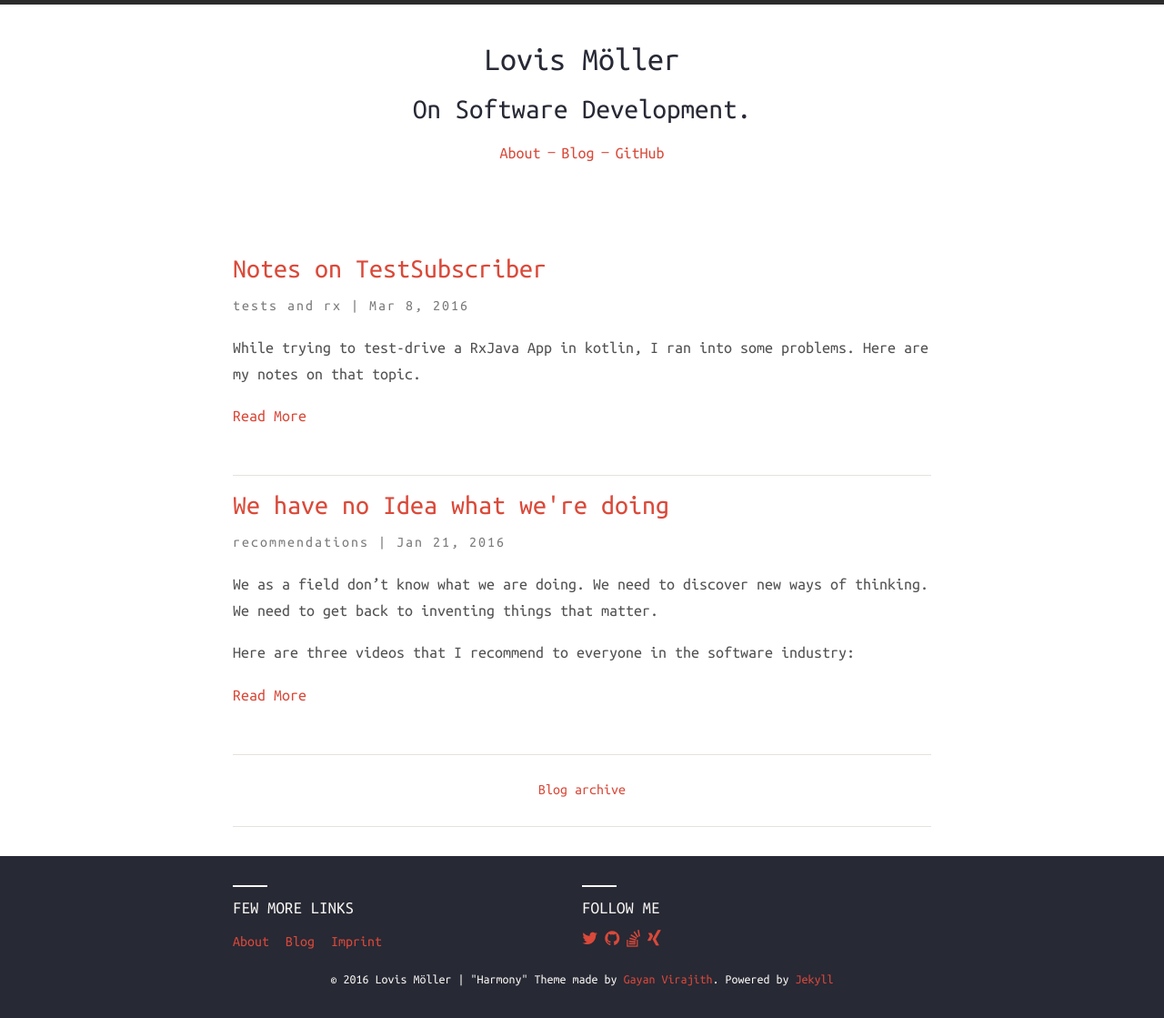
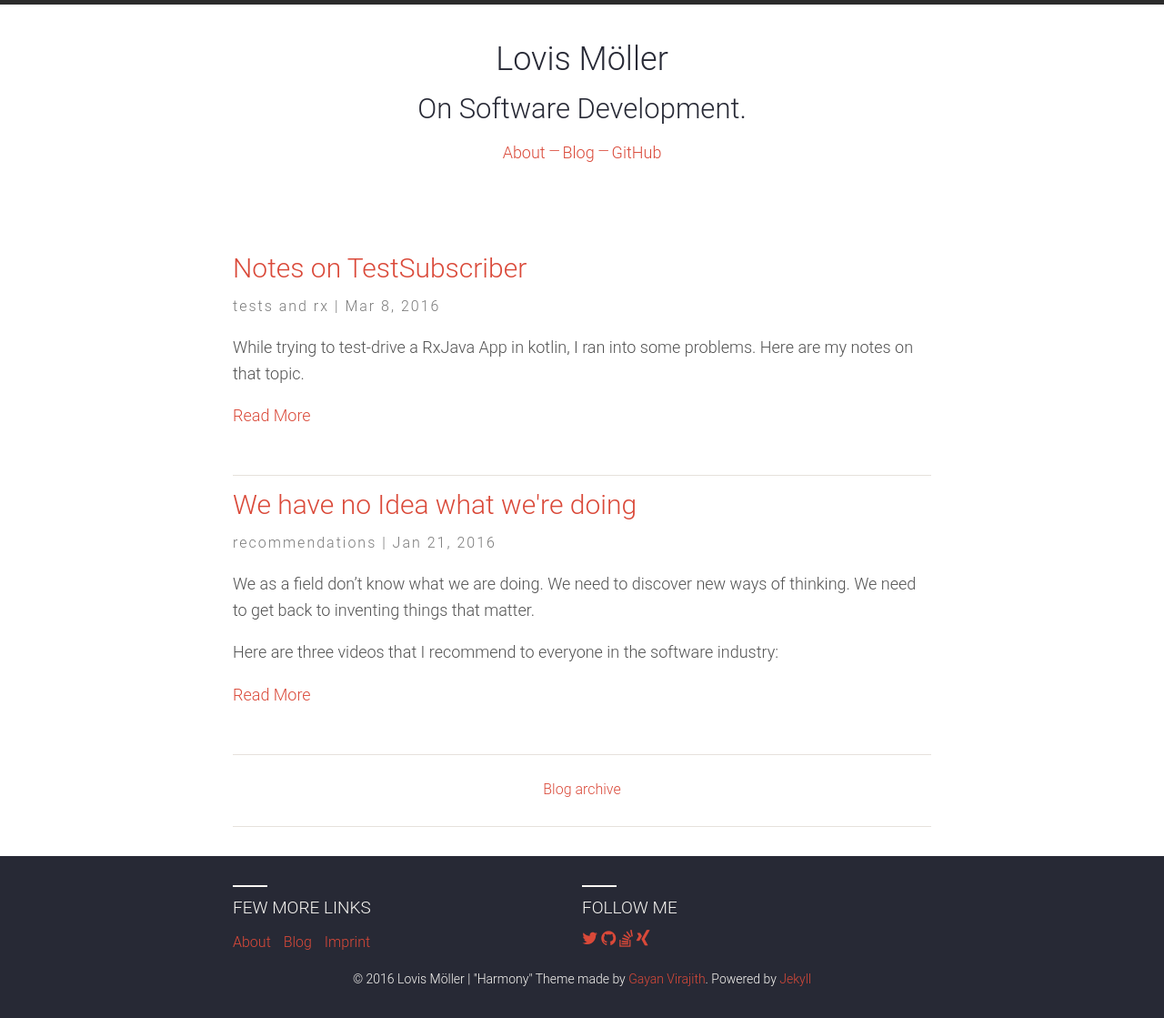
Before and after one commit to lmller/lmller.github.io, a Jekyll site: the page built from index.html, in a window 1280 px wide. Shown: the whole page at 91% size. Built offline with Jekyll 4.4.1, drawn with Linux system fonts in a browser that asks for light colours; nearby versions of some CDN libraries.

Commit message:
Update _variables.scss

```diff
--- a/assets/css/_sass/partials/_variables.scss
+++ b/assets/css/_sass/partials/_variables.scss
@@ -27,4 +27,4 @@ $base-0F: #bc9458;
 
 
 // Fonts
-$primary-font: 'Ubuntu Mono', "Helvetica Neue", Helvetica, Arial, sans-serif;
+$primary-font: 'Roboto Light', 'Ubuntu Mono', "Helvetica Neue", Helvetica, Arial, sans-serif;
```
